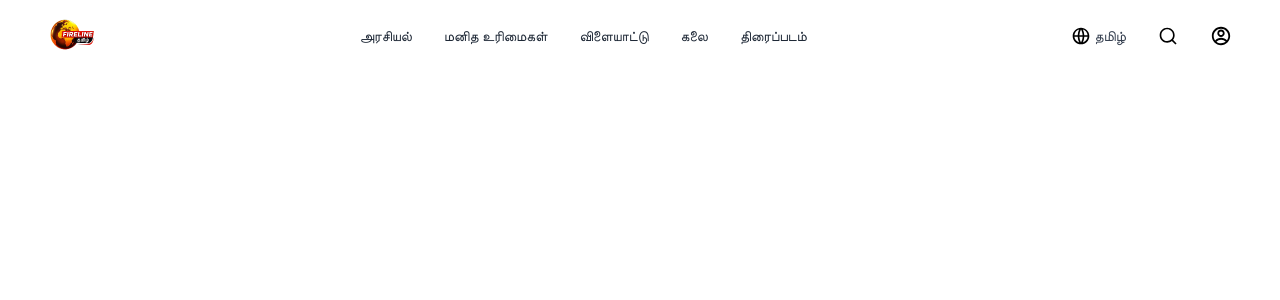
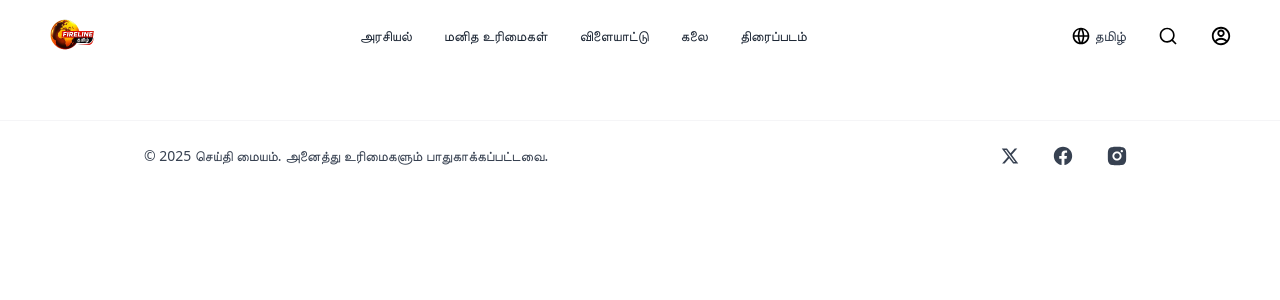
Before and after one commit to Akshay-2244/Fireline-Website, a React (Vite) app: page / in a window 1280 px wide. Shown: the top 300 px of the page. Built offline with nearby package versions, Linux system fonts and the light colour scheme.

Commit message:
added Footer component

```diff
--- a/src/App.jsx
+++ b/src/App.jsx
@@ -1,9 +1,11 @@
 import Header from "./components/Header";
+import Footer from "./components/Footer";
 
 function App() {
   return (
     <>
       <Header />
+      <Footer />
     </>
   );
 }
--- /dev/null
+++ b/src/components/Footer.jsx
@@ -0,0 +1,51 @@
+import { RiTwitterXFill, RiFacebookCircleFill, RiInstagramFill } from "react-icons/ri";
+
+export default function Footer() {
+  return (
+    <footer
+      className="w-full border-t border-gray-200/40 dark:border-gray-800/40 mt-10"
+      role="contentinfo"
+    >
+      <div
+        className="container mx-auto px-4 py-4 flex flex-col md:flex-row items-center justify-between gap-3
+        text-sm text-gray-700 dark:text-gray-300"
+      >
+        {/* Left side: copyright */}
+        <p className="text-center md:text-left select-none">
+          © 2025 செய்தி மையம். அனைத்து உரிமைகளும் பாதுகாக்கப்பட்டவை.
+        </p>
+
+        {/* Right side: social icons */}
+        <div className="flex items-center gap-4">
+          <a
+            href="https://twitter.com"
+            target="_blank"
+            rel="noopener noreferrer"
+            aria-label="Twitter"
+            className="p-2 rounded hover:text-indigo-600 focus:outline-none focus-visible:ring-2 focus-visible:ring-offset-2 focus-visible:ring-indigo-500 transition-colors"
+          >
+            <RiTwitterXFill size={20} />
+          </a>
+          <a
+            href="https://facebook.com"
+            target="_blank"
+            rel="noopener noreferrer"
+            aria-label="Facebook"
+            className="p-2 rounded hover:text-indigo-600 focus:outline-none focus-visible:ring-2 focus-visible:ring-offset-2 focus-visible:ring-indigo-500 transition-colors"
+          >
+            <RiFacebookCircleFill size={22} />
+          </a>
+          <a
+            href="https://instagram.com"
+            target="_blank"
+            rel="noopener noreferrer"
+            aria-label="Instagram"
+            className="p-2 rounded hover:text-pink-600 focus:outline-none focus-visible:ring-2 focus-visible:ring-offset-2 focus-visible:ring-pink-500 transition-colors"
+          >
+            <RiInstagramFill size={22} />
+          </a>
+        </div>
+      </div>
+    </footer>
+  );
+}
```
